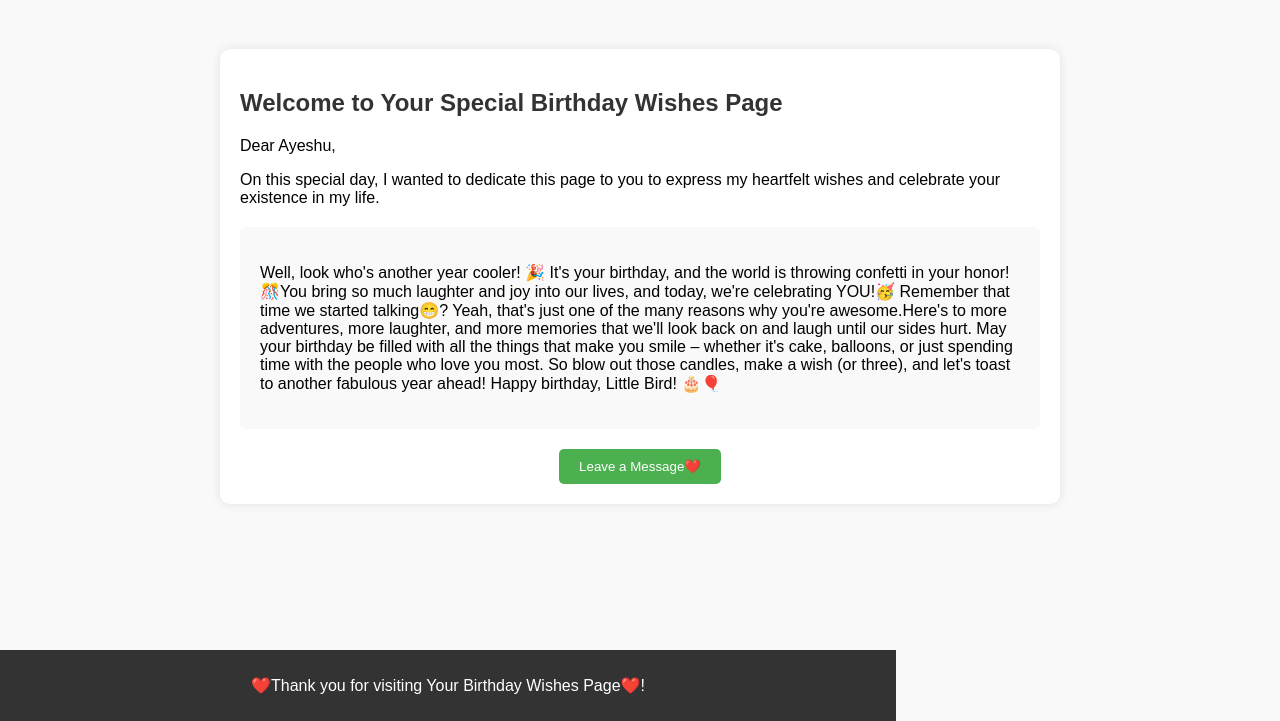
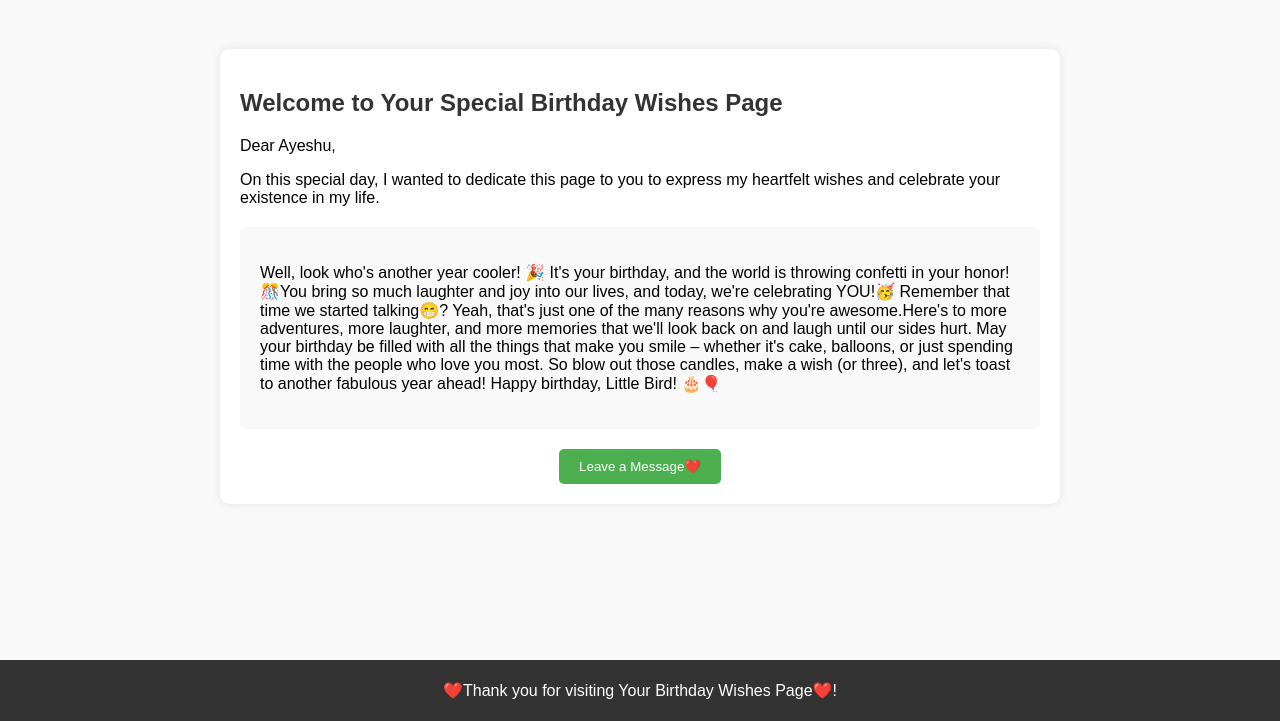
Before and after one commit to sanjuchaudhary0001/HappybirthdayAyesha, a plain HTML site: page index.html in a window 1280 px wide. Shown: the part 79-800 px from the top of the page. Drawn offline with Linux system fonts and the light colour scheme.

Commit message:
Update styles.css

```diff
--- a/styles.css
+++ b/styles.css
@@ -63,8 +63,8 @@ footer {
     background-color: #333;
     color: white;
     text-align: center;
-    padding: 10px 0;
+    padding: 5px 0;
     position: fixed;
     bottom: 0;
-    width: 70%;
+    width: 100%;
 }
```
